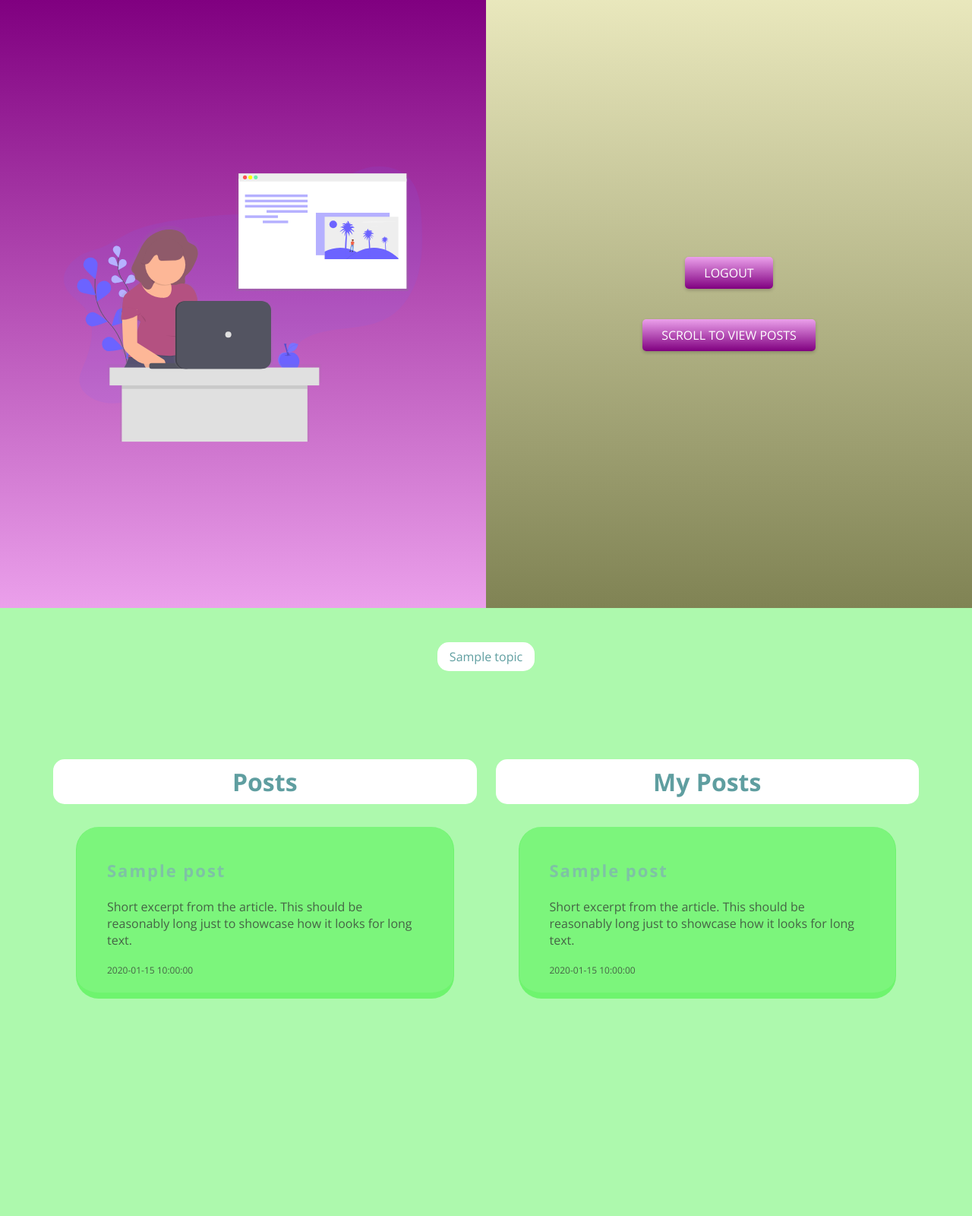
After one commit to benjaminudoh10/blog-python-flask, a Flask app: template app/templates/home1.html in a window 1280 px wide. The commit adds this page. Shown: the whole page at 76% size. Run offline with Flask 2, Linux system fonts and the light colour scheme; a user stored in the database is signed in; tables that the repository leaves empty hold one stand-in row (values such as "Sample post"); the template is opened without the code that fills it: values that come from a table or form of the project are taken from there, most other values are stand-ins (such as "Sample title", 1, 10 or a date in 2020).

Commit message:
[Ben] Implemented new home page
Signed-off-by: Benjamin Udoh <benjaminudoh10@gmail.com>

```diff
--- a/app/routes.py
+++ b/app/routes.py
@@ -24,106 +24,16 @@ client = WebApplicationClient(app.config['GOOGLE_CLIENT_ID'])
 def home():
     topics = models.Topic.get_topics()
 
-    trends = [
-        {
-            'title': 'Cardano (ADA) is now available on Coinbase',
-            'date': 'Mar 19',
-            'time': 5,
-            'name': 'Coinbase in The Coinbase Blog',
-            'url': 'https://blog.coinbase.com/cardano-ada-is-now-available-on-coinbase-dd30c1e0d93a?source=home---------0---------------------268a3e05_41d3_49ec_837e_c08db2a55aa5-------7',
-            'image_url': 'https://miro.medium.com/fit/c/40/40/1*gBXfxLQiRiP5NycsMHPzKA.png'
-        },
-        {
-            'title': 'The Challenge All Stars Full Cast Preseason Power Ranking',
-            'date': 'Mar 21',
-            'time': 14,
-            'name': 'Alan Aguirre',
-            'url': 'https://theallanaguirre.medium.com/the-challenge-all-stars-full-cast-preseason-power-ranking-2e54c0243017?source=home---------1---------------------268a3e05_41d3_49ec_837e_c08db2a55aa5-------7',
-            'image_url': 'https://miro.medium.com/fit/c/40/40/1*J4NkADsXvoqeaTZlGiIZNw.jpeg'
-        },
-        {
-            'title': 'Yes, here’s the best CSS framework in 2021',
-            'date': 'Mar 20',
-            'time': 4,
-            'name': '@maisonfutari in ITNEXT',
-            'url': 'https://itnext.io/yes-heres-the-best-css-framework-in-2021-2c9eb2ced678?source=home---------2---------------------268a3e05_41d3_49ec_837e_c08db2a55aa5-------7',
-            'image_url': 'https://miro.medium.com/fit/c/40/40/1*yAqDFIFA5F_NXalOJKz4TA.png'
-        },
-        {
-            'title': 'What Does Today’s News About HOGE Mean?',
-            'date': 'Mar 21',
-            'time': 6,
-            'name': 'Jesse J Rogers in Compounding Interest Podcast',
-            'url': 'https://medium.com/compounding-interest-podcast/what-does-todays-news-about-hoge-mean-9bb59dfc983e?source=home---------3---------------------268a3e05_41d3_49ec_837e_c08db2a55aa5-------7',
-            'image_url': 'https://miro.medium.com/fit/c/40/40/1*KwGtQ8YjoQpelFRWAoJddw.png'
-        },
-        {
-            'title': '6 Resources To Help You Ace Your Data Science Interview',
-            'date': 'Mar 20',
-            'time': 6,
-            'name': 'Safra D. WaliMew',
-            'url': 'https://towardsdatascience.com/6-resources-to-help-you-ace-your-data-science-interview-6a4ef973e90b?source=home---------4---------------------268a3e05_41d3_49ec_837e_c08db2a55aa5-------7',
-            'image_url': 'https://miro.medium.com/fit/c/40/40/1*eLxNtw6hQ4-3HrHda5BCCw.png'
-        },
-        {
-            'title': 'The Dark Side of Logic: The near crash of SmartLynx Estonia flight 9001',
-            'date': 'Mar 20',
-            'time': 21,
-            'name': 'Colonel_Goldberg',
-            'url': 'https://admiralcloudberg.medium.com/the-dark-side-of-logic-the-near-crash-of-smartlynx-estonia-flight-9001-68b9f42b1fb2?source=home---------5---------------------268a3e05_41d3_49ec_837e_c08db2a55aa5-------7',
-            'image_url': 'https://miro.medium.com/fit/c/40/40/2*pZPMtIONqtJYi2xHYD_Ivg.jpeg'
-        }
-    ]
-
-    posts = [
-        {
-            'author_img': 'https://miro.medium.com/fit/c/40/40/1*iQYB9PakI5YQsF0GV_KKqQ.jpeg',
-            'author_name': 'chrissy teigen',
-            'title': 'Hi',
-            'url': 'https://chrissyteigen.medium.com/hi-2e45e6faf764?source=extreme_main_feed---------0-73--------------------7c7fd3e3_8525_441a_b493_c9673528dd4b-------',
-            'short_description': 'I had no idea when I would be ready to write this. Part of me thought it would be early on, when I was still really feeling the pain of...',
-            'date': 'Oct 27, 2020',
-            'post_image': 'https://miro.medium.com/fit/c/400/266/0*wirKJ0HSw389Tqq3',
-            'time': 8
-        },
-        {
-            'author_img': 'https://miro.medium.com/fit/c/40/40/1*8OIW1rabg1zNia0RjTm0KQ.png',
-            'author_name': 'Amardeep Parmar in The Ascent',
-            'title': '20 Realistic Micro-Habits To Live Better Every Day',
-            'url': 'https://medium.com/the-ascent/20-realistic-micro-habits-to-live-better-every-day-df1731a2cd41?source=extreme_main_feed---------2-73--------------------7c7fd3e3_8525_441a_b493_c9673528dd4b-------',
-            'short_description': 'Aimed at humans, not gods.',
-            'date': 'Dec 5, 2020',
-            'post_image': 'https://miro.medium.com/fit/c/400/266/1*amkHKqOb8lCXYk2Jum-Spw.jpeg',
-            'time': 8
-        },
-        {
-            'author_img': 'https://miro.medium.com/fit/c/40/40/1*5xv8leEElYbEGzsTRU0Jnw.jpeg',
-            'author_name': 'inc. magazine in Inc Magazine',
-            'title': 'Bill Gates: 4 Choices in Life Separate the Doers From the Dreamers',
-            'url': 'https://aninjusticemag.com/we-cant-afford-to-live-anymore-and-the-rich-are-gaslighting-us-ac8e5bc9b455?source=extreme_main_feed---------35-73--------------------7c7fd3e3_8525_441a_b493_c9673528dd4b-------',
-            'short_description': 'Practice the simple habits that have helped Gates become the world’s fourth-richest person',
-            'date': 'Feb 19',
-            'post_image': 'https://miro.medium.com/fit/c/400/266/1*Ja9gm1DpMCrmXKE2y5mk5w.jpeg',
-            'time': 4
-        },
-        {
-            'author_img': 'https://miro.medium.com/fit/c/40/40/1*TyRLQdZO7NdPATwSeut8gg.png',
-            'author_name': 'Lew C in Better Programming',
-            'title': 'Flutter Is About To Win Over the Web',
-            'url': 'https://betterprogramming.pub/flutter-is-about-to-win-over-the-web-be0a205af03d?source=extreme_main_feed---------8-73--------------------7c7fd3e3_8525_441a_b493_c9673528dd4b-------',
-            'short_description': 'The cross-platform framework offers the most compelling web development experience',
-            'date': 'Feb 12',
-            'post_image': 'https://miro.medium.com/fit/c/400/266/1*jgFIhR2M19NPVsSVXOGe-w.png',
-            'time': 12
-        },
-    ]
+    page = request.args.get('page', 1, type=int)
+    posts = models.Article.get_articles(page)
+    my_posts = models.Article.get_user_posts()
 
     context = {
         'topics': topics,
-        'trends': trends,
-        'posts': posts
+        'my_posts': my_posts,
+        'posts': posts,
     }
-    return render_template('home.html', **context)
+    return render_template('home1.html', **context)
 
 @app.route('/login')
 def login():
@@ -254,7 +164,7 @@ def new_story():
 
 @app.route('/stories')
 def stories():
-    articles = models.Article.get_all_articles()
+    articles = models.Article.get_articles()
     return render_template('articles.html', articles=articles)
 
 @app.route('/story/<int:story_id>', methods=['GET', 'PUT'])
--- a/app/static/css/base.css
+++ b/app/static/css/base.css
@@ -1,3 +1,11 @@
+* {
+    box-sizing: border-box;
+}
+
+html {
+    scroll-behavior: smooth;
+}
+
 body {
     margin: 0;
     font-family: 'Open Sans', sans-serif;
--- /dev/null
+++ b/app/static/css/home1.css
@@ -0,0 +1,225 @@
+@media only screen and (max-width: 700px) {
+    #container {
+        flex-direction: column;
+    }
+
+    #container > #left, #container > #right {
+        width: 100vw;
+        height: 50vh;
+    }
+}
+
+@media only screen and (min-width: 701px) {
+    #container > #left, #container > #right {
+        width: 50vw;
+        height: 100vh;
+    }
+}
+
+#container {
+    display: flex;
+    background-color: rgba(123, 231, 23, 0.34);
+    justify-content: space-around;
+    align-items: center;
+    width: 100vw;
+    height: 100vh;
+}
+
+#container > #left {
+    padding: 0 25px;
+    background: linear-gradient(purple, rgb(235, 160, 235));
+    display: flex;
+    justify-content: center;
+    align-items: center;
+}
+
+#left > img {
+    width: 80%;
+    height: 90%;
+    pointer-events: none;
+}
+
+#container > #right {
+    padding: 0 25px;
+    display: flex;
+    justify-content: center;
+    align-items: center;
+    background: linear-gradient(rgba(241, 226, 193, 0.74), rgb(128, 131, 84));
+}
+
+#buttons {
+    display: flex;
+    flex-direction: column;
+    align-items: center;
+    justify-content: center;
+}
+
+a.button {
+    text-decoration: none;
+    text-transform: uppercase;
+    padding: 10px 25px;
+    border-radius: 5px;
+    color: white;
+    font-size: 16px;
+    box-shadow: 0 2px 4px rgba(0, 0, 0, 0.2);
+    background: linear-gradient(rgb(235, 160, 235), purple);
+    margin-bottom: 40px;
+}
+
+#buttons > a:last-child {
+    margin-bottom: 0;
+}
+
+#bottom {
+    min-height: 100vh;
+    width: 100vw;
+    background-color: rgba(92, 243, 92, 0.5);
+}
+
+@media only screen and (max-width: 1080px) {
+    #bottom > #topic {
+        padding: 45px 200px;
+    }
+}
+
+@media only screen and (max-width: 700px) {
+    #bottom > #topic {
+        padding: 30px 50px;
+    }
+}
+
+@media only screen and (max-width: 360px) {
+    #bottom > #topic {
+        padding: 20px 20px;
+    }
+}
+
+@media only screen and (min-width: 1080px) {
+    #bottom > #topic {
+        padding: 45px 300px;
+    }
+}
+
+#bottom > #topic {
+    display: flex;
+    justify-content: center;
+    flex-wrap: wrap;
+}
+
+#bottom > #topic > span {
+    margin-right: 20px;
+    margin-bottom: 20px;
+    cursor: pointer;
+}
+
+#bottom > #topic span, #bottom h1 {
+    padding: 8px 16px;
+    border-radius: 15px;
+    color: cadetblue;
+    background-color: white;
+}
+
+#bottom > #topic > span:last-child {
+    margin-right: 0;
+}
+
+@media only screen and (max-width: 1200px) {
+    #bottom > #posts {
+        padding: 25px 50px;
+        flex-direction: column;
+        align-items: center;
+    }
+
+    #posts > :first-child {
+        margin-right: 0;
+        width: 100%;
+    }
+
+    #my-posts {
+        width: 100%;
+    }
+}
+
+@media only screen and (max-width: 420px) {
+    #bottom > #posts {
+        padding: 20px 25px;
+    }
+}
+
+@media only screen and (min-width: 1200px) {
+    #bottom > #posts {
+        padding: 30px 70px;
+        flex-direction: row;
+        align-items: flex-start;
+    }
+
+    #posts > :first-child {
+        margin-right: 25px;
+        width: 50%;
+    }
+
+    #my-posts {
+        width: 50%;
+    }
+}
+
+#bottom > #posts {
+    display: flex;
+    justify-content: space-around;
+}
+
+#posts h1 {
+    text-align: center;
+}
+
+#bottom > #posts .post {
+    padding: 20px 40px;
+    margin: 30px;
+    opacity: 0.6;
+    background-color: rgba(92, 243, 92, 1);
+    border-style: solid;
+    border-width: 0 1px 8px 1px;
+    border-color: rgba(47, 240, 47, 0.5);
+    border-radius: 30px;
+    transition: opacity 0.5s ease, border-bottom-width 0.5s ease;
+}
+
+#posts .post-anchor {
+    text-decoration: none;
+    color: inherit;
+}
+
+#bottom > #posts .post:hover {
+    opacity: 1;
+    border-bottom-width: 5px;
+}
+
+.post .title {
+    font-size: 22px;
+    font-weight: bold;
+    letter-spacing: 2px;
+    color: cadetblue;
+}
+
+.post .description {
+    font-size: 16px;
+}
+
+.post .date {
+    font-size: 12px;
+}
+
+#no-posts {
+    padding: 20px 50px;
+    display: flex;
+    flex-direction: column;
+    justify-content: center;
+    align-items: center;
+}
+
+#no-posts p {
+    font-size: 32px;
+    font-weight: bold;
+    color: purple;
+    text-align: center;
+}
--- a/app/static/js/home.js
+++ b/app/static/js/home.js
@@ -36,7 +36,7 @@ async function fetchPosts() {
 
     setTimeout(async () => {
         try {
-            const API_URL = `http://127.0.0.1:5000/posts`;
+            const API_URL = `https://localhost:5000/posts`;
             const response = await fetch(API_URL);
             if (!response.ok) {
                 throw new Error(`An error occurred: ${response.status}`);
--- /dev/null
+++ b/app/static/js/home1.js
@@ -0,0 +1,15 @@
+document.addEventListener('DOMContentLoaded', () => {
+    $("#scroll").on('click', function(event) {
+        if (this.hash !== "") {
+            event.preventDefault();
+
+            const hash = this.hash;
+
+            $('html, body').animate({
+                scrollTop: $(hash).offset().top
+            }, 800, function() {
+                window.location.hash = hash;
+            });
+        }
+    });
+});
--- a/app/static/js/write.js
+++ b/app/static/js/write.js
@@ -47,8 +47,8 @@ document.addEventListener('DOMContentLoaded', function () {
                 class: ImageTool,
                 config: {
                     endpoints: {
-                        byUrl: 'http://localhost:5000/story/fetch_url',
-                        byFile: 'http://localhost:5000/story/upload_file',
+                        byUrl: 'https://localhost:5000/story/fetch_url',
+                        byFile: 'https://localhost:5000/story/upload_file',
                     }
                 }
             },
--- /dev/null
+++ b/app/templates/home1.html
@@ -0,0 +1,82 @@
+{% extends 'base.html' %}
+
+{% block styles %}
+    {{ super() }}
+    <link rel="stylesheet" href="{{ url_for('static', filename='css/home1.css') }}">
+{% endblock %}
+
+{% block content %}
+    {% block navbar %}{% endblock %}
+
+    <div id="container">
+        <div id="left">
+            <img src="{{ url_for('static', filename='images/home-image.svg') }}" alt="home-img" />
+        </div>
+        <div id="right">
+            <div id="buttons">
+                {% if current_user.is_authenticated %}
+                    <a class="button" href="/logout">Logout</a>
+                {% else %}
+                    <a class="button" href="/login">Login with Google</a>
+                {% endif %}
+                <a class="button" href="#posts" id="scroll">Scroll to view posts</a>
+            </div>
+        </div>
+    </div>
+
+    <div id="bottom">
+        <div id="topic">
+            {% for topic in topics %}
+                <span>{{ topic.title }}</span>
+            {% endfor %}
+        </div>
+        <div id="posts">
+            <div id="all-posts">
+                <h1>Posts</h1>
+                {% if posts|length > 0 %}
+                    {% for post in posts %}
+                        <a class="post-anchor" href="{{ url_for('story', story_id=post.id) }}">
+                            <div class="post">
+                                <p class="title">{{ post.title }}</p>
+                                <p class="description">Short excerpt from the article. This should be reasonably long just to showcase how it looks for long text.</p>
+                                <span class="date">{{ post.created_at }}</span>
+                            </div>
+                        </a>
+                    {% endfor %}
+                {% else %}
+                    <div id="no-posts">
+                        <p>There are no articles on the platform yet. Wanna write one?</p>
+                        {# implement next arg on platform #}
+                        <a class="button" href="{{ current_user.is_authenticated and '/new-story' or '/login?next=new-story' }}">Write an article</a>
+                    </div>
+                {% endif %}
+            </div>
+
+            {% if current_user.is_authenticated %}
+                <div id="my-posts">
+                    <h1>My Posts</h1>
+                    {% if my_posts|length > 0 %}
+                        {% for post in my_posts %}
+                            <a class="post-anchor" href="{{ url_for('story', story_id=post.id) }}">
+                                <div class="post">
+                                    <p class="title">{{ post.title }}</p>
+                                    <p class="description">Short excerpt from the article. This should be reasonably long just to showcase how it looks for long text.</p>
+                                    <span class="date">{{ post.created_at }}</span>
+                                </div>
+                            </a>
+                        {% endfor %}
+                    {% else %}
+                        <div id="no-posts">
+                            <p>You do not have any posts yet</p>
+                            <a class="button" href="/new-story">Write an article</a>
+                        </div>
+                    {% endif %}
+                </div>
+            {% endif %}
+        </div>
+    </div>
+
+    {% block scripts %}
+        <script type="text/javascript" src="{{ url_for('static', filename='js/home1.js') }}"></script>
+    {% endblock %}
+{% endblock %}
```
Also changed, not shown: app/models.py (+7 -2 lines), app/static/images/home-image.svg (added).
